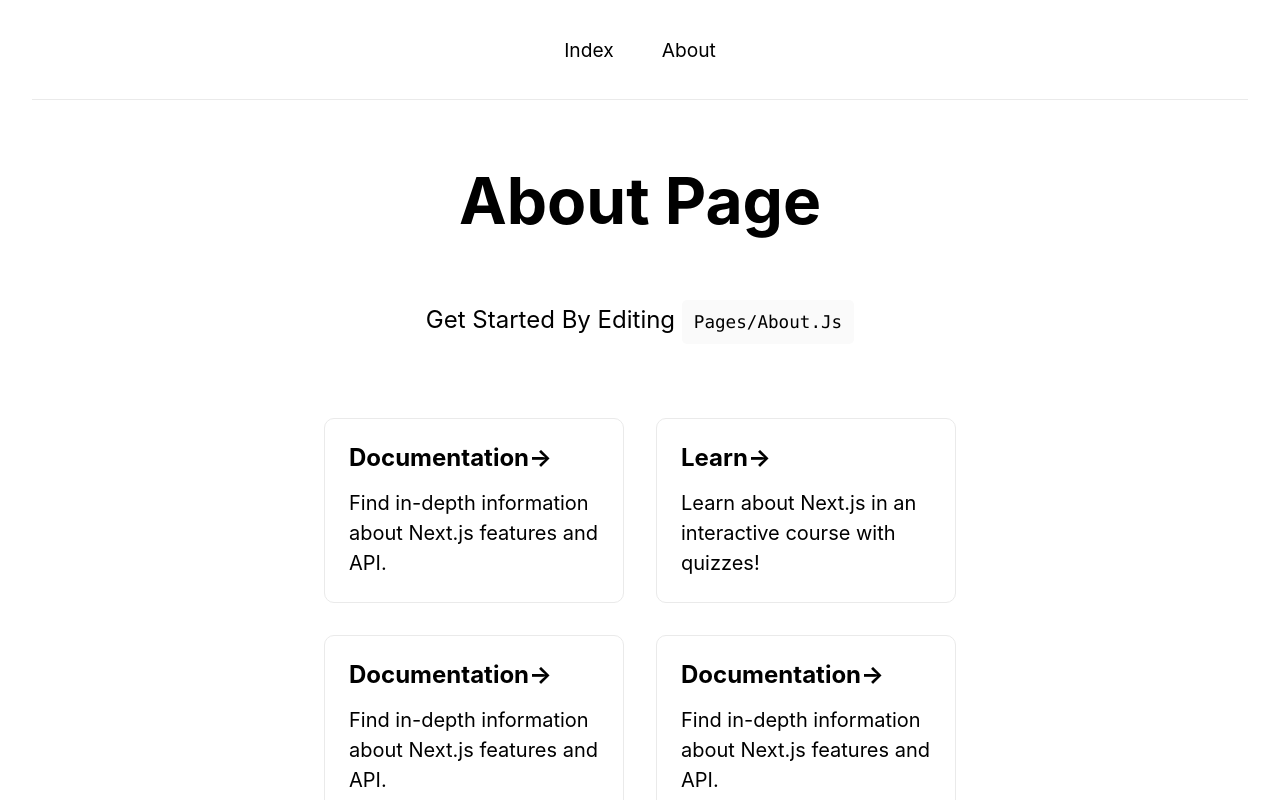
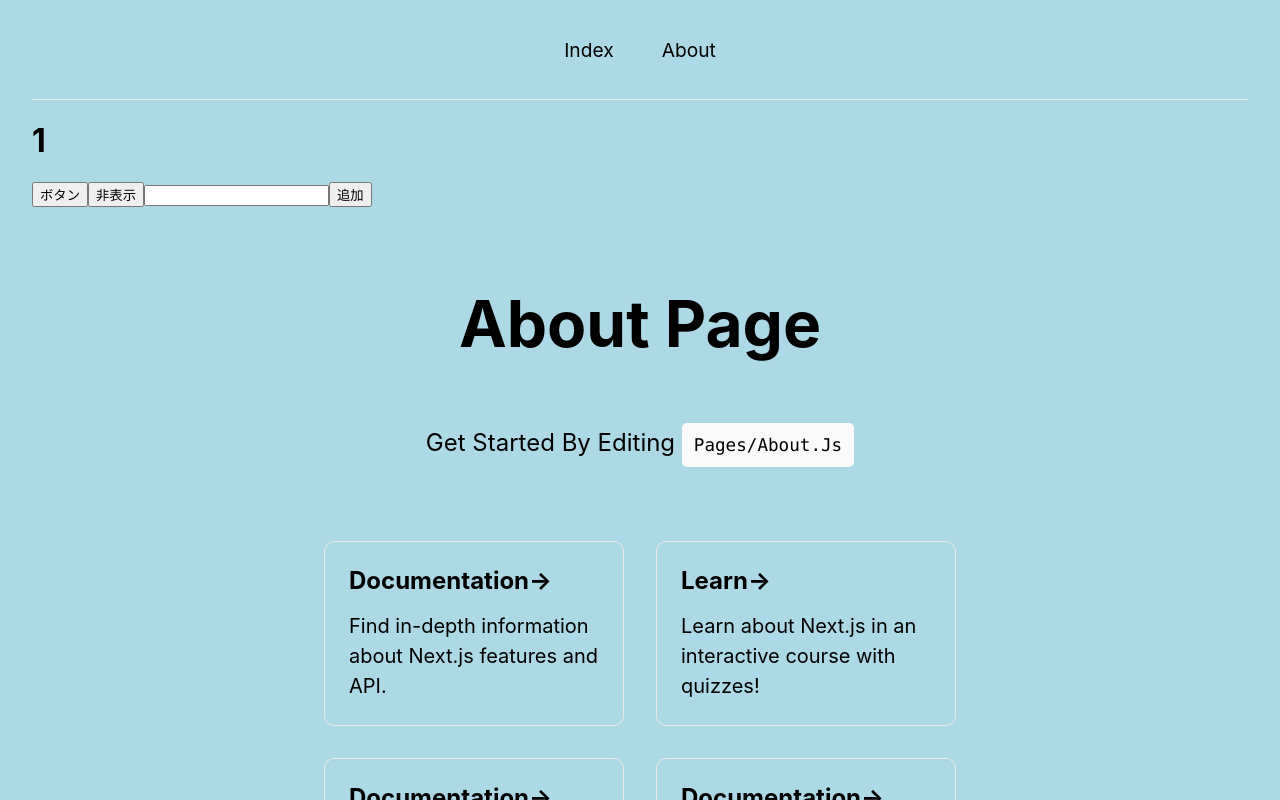
Before and after one commit to shota-hope/study-react, a Next.js app: page /about in a window 1280 px wide. Shown: the top 800 px of the page. Built offline with nearby package versions, Linux system fonts and the light colour scheme.

Commit message:
feat: カスタムフックスに使ってまとめた

```diff
--- /dev/null
+++ b/src/hooks/useBgLiightBlue.jsx
@@ -0,0 +1,11 @@
+const { useEffect } = require("react");
+
+export const useBgLiightBlue = () => {
+  useEffect(() => {
+    document.body.style.backgroundColor = "lightblue";
+
+    return () => {
+      document.body.style.backgroundColor = "";
+    };
+  }, []);
+};
--- /dev/null
+++ b/src/hooks/useCounter.jsx
@@ -0,0 +1,18 @@
+import { useCallback, useState } from "react";
+
+export const useCounter = () => {
+  const [count, setCount] = useState(1);
+  const [isShow, setIsShow] = useState(true);
+
+  const handleClick = useCallback(() => {
+    if (count < 10) {
+      setCount((prevCount) => prevCount + 1);
+    }
+  }, [count]);
+
+  const handleDisplay = useCallback(() => {
+    setIsShow((prevIsShow) => !prevIsShow);
+  }, []);
+
+  return { count, isShow, handleClick, handleDisplay };
+};
--- /dev/null
+++ b/src/hooks/useInputArray.jsx
@@ -0,0 +1,27 @@
+import { useCallback, useState } from "react";
+
+export const useInputArray = () => {
+  const [text, setText] = useState("");
+  const [array, setArray] = useState([]);
+
+  const handleChange = useCallback((e) => {
+    if (e.target.value.length > 5) {
+      alert("5文字を超えています");
+      return;
+    }
+    setText(e.target.value.trim());
+  }, []);
+
+  const handleAdd = useCallback(() => {
+    setArray((prevArray) => {
+      if (prevArray.some((item) => item === text)) {
+        alert("同じ要素が既に存在します");
+        return prevArray;
+      }
+      const newArray = [...prevArray, text];
+      return newArray;
+    });
+  }, [text]);
+
+  return { text, array, handleChange, handleAdd };
+};
--- a/src/pages/about.jsx
+++ b/src/pages/about.jsx
@@ -1,17 +1,36 @@
 import Head from "next/head";
 import { Footer } from "../components/Footer";
 import { Header } from "../components/Header";
-import {Main} from "../components/Main"
+import { Main } from "../components/Main";
 import styles from "../styles/Home.module.css";
+import { useCounter } from "src/hooks/useCounter";
+import { useInputArray } from "src/hooks/useInputArray";
+import { useBgLiightBlue } from "src/hooks/useBgLiightBlue";
 
-export default function Home() {
+export default function About() {
+  const { count, isShow, handleClick, handleDisplay } = useCounter();
+  const { text, array, handleChange, handleAdd } = useInputArray();
+  useBgLiightBlue();
+
   return (
     <div className={styles.container}>
       <Head>
         <title>About pate</title>
         <meta name="description" content="Generated by create next app" />
       </Head>
-     <Header />
+      <Header />
+      {isShow ? <h1>{count}</h1> : null}
+      <button href="/about" onClick={handleClick}>
+        ボタン
+      </button>
+      <button onClick={handleDisplay}>{isShow ? "非表示" : "表示"}</button>
+      <input type="text" value={text} onChange={handleChange} />
+      <button onClick={handleAdd}>追加</button>
+      <ul>
+        {array.map((item) => {
+          return <li key={item}>{item}</li>;
+        })}
+      </ul>
       <Main page="about" />
 
       <Footer />
```
Also changed, not shown: src/pages/index.jsx (+6 -42 lines).
